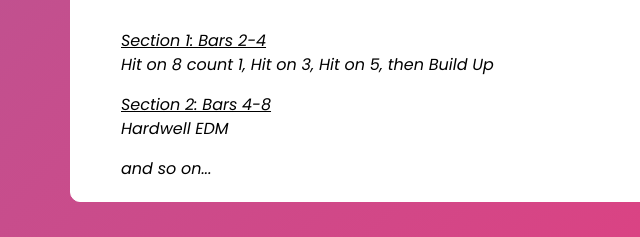
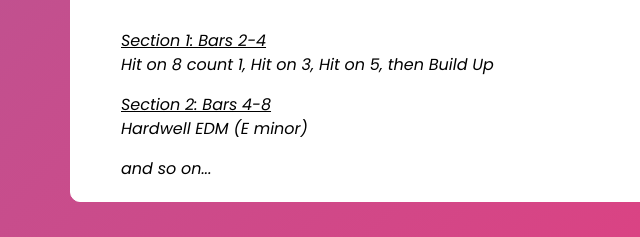
Before and after one commit to ajdemarco95/CheerMusicDictionary, a plain HTML site: page index.html in a window 1280 px wide. Shown: the part 2829-3066 px from the top of the page, 0-640 px from the left. Drawn offline with Linux system fonts and the light colour scheme.

Commit message:
Update index.html

```diff
--- a/index.html
+++ b/index.html
@@ -301,7 +301,7 @@
                     <span class="underline">
                         <p>Section 2: Bars 4-8</p>
                     </span>
-                    <p>Hardwell EDM</p>
+                    <p>Hardwell EDM (E minor)</p>
                     <br>
                     <p>and so on...</p>
                 </div>
```
